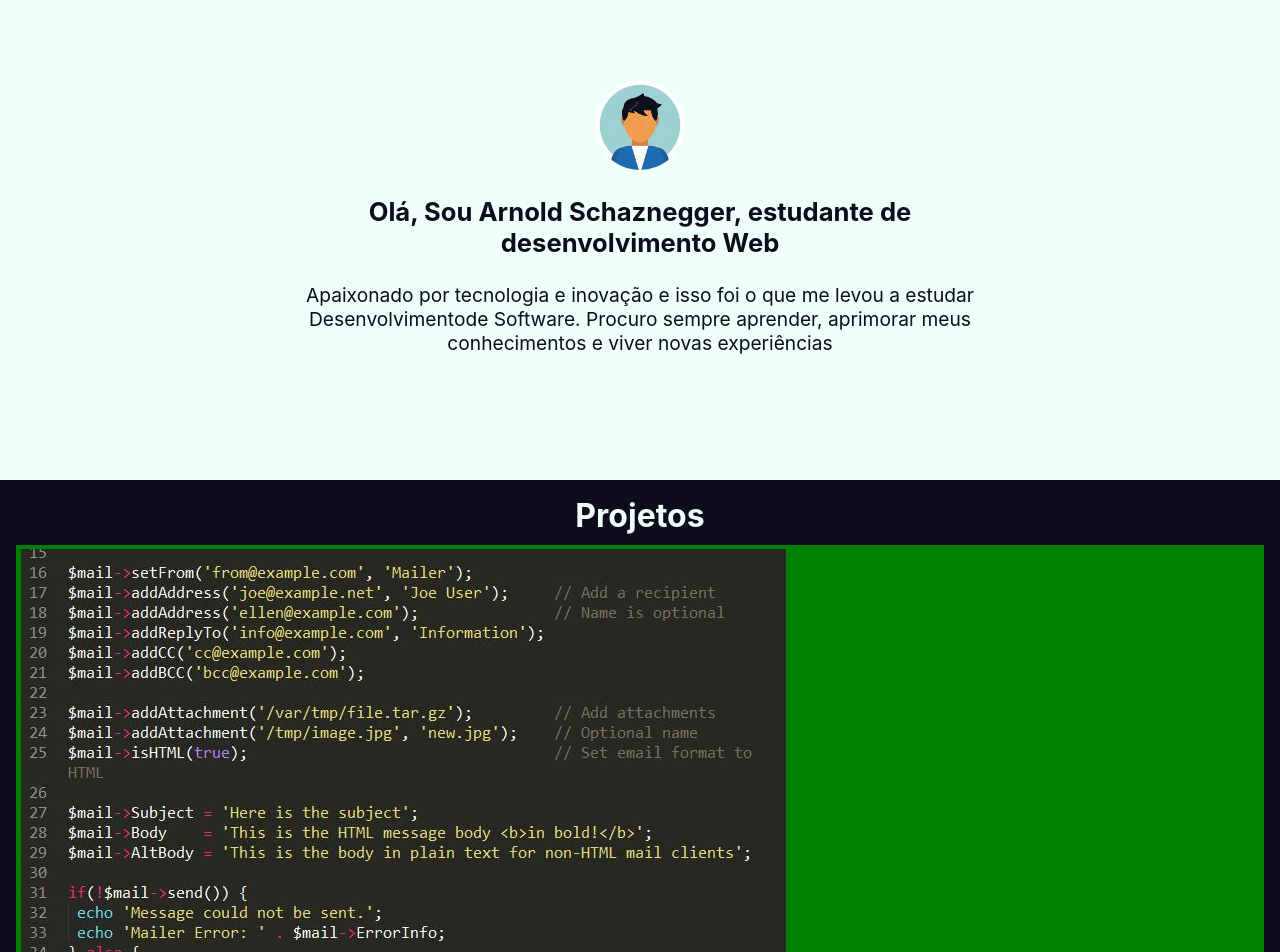
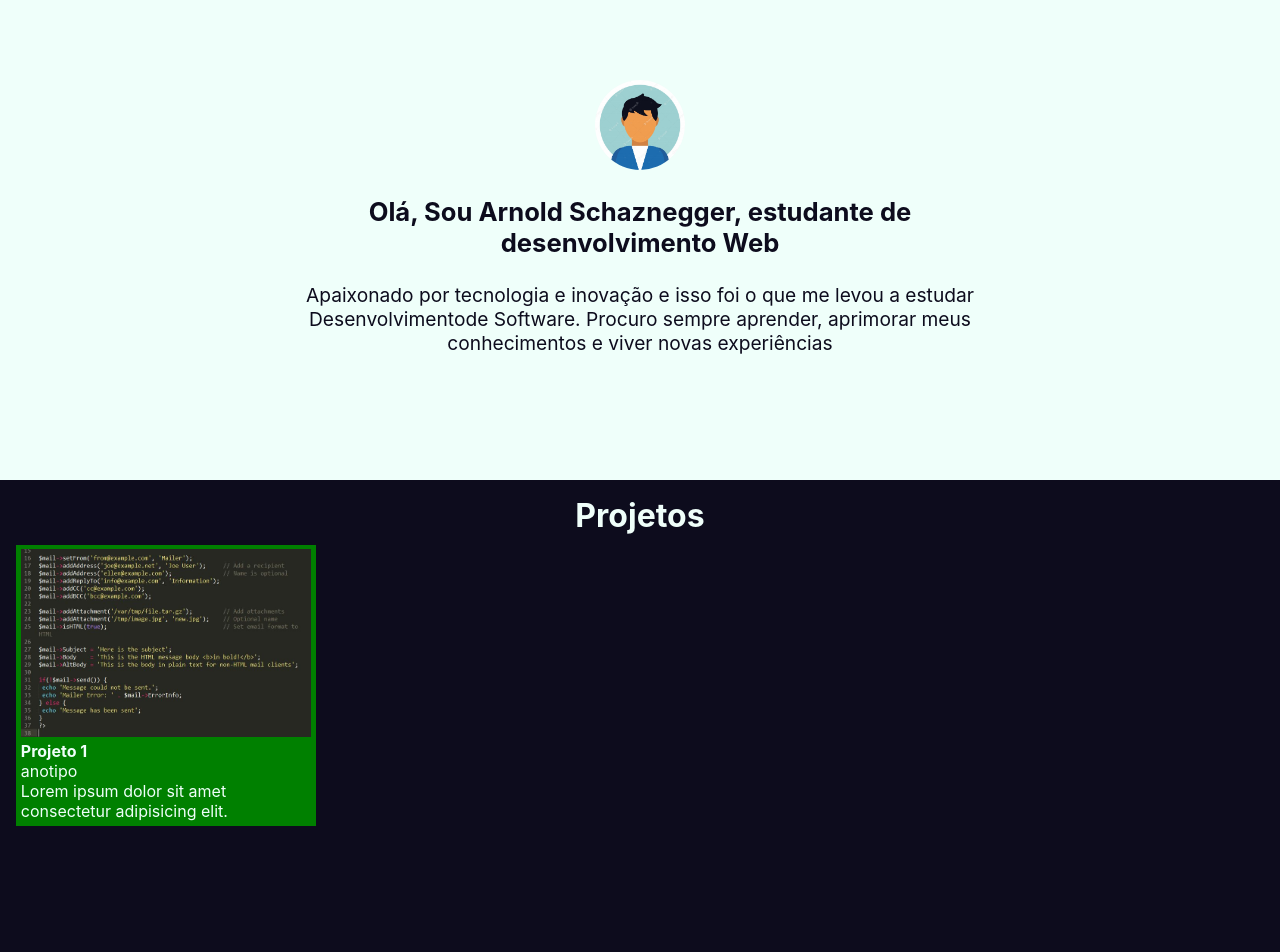
Before and after one commit to leo606/leo-portfolio, a React (Create React App) app: page / in a window 1280 px wide. Shown: the top 952 px of the page. After the commit the page ends 851 px from the top, so only its background shows below. Built offline with nearby package versions, Linux system fonts and the light colour scheme.

Commit message:
card desktop sizing

```diff
--- a/src/components/ProjectCard/ProjectCard.jsx
+++ b/src/components/ProjectCard/ProjectCard.jsx
@@ -5,7 +5,7 @@ import codeImage from '../../images/code.jpg';
 function ProjectCard() {
   return (
     <StyledProjectCard>
-      <section>
+      <div>
         <img src={codeImage} alt="code example" />
         <h4>Projeto 1</h4>
         <div>
@@ -15,7 +15,7 @@ function ProjectCard() {
         <p>
           Lorem ipsum dolor sit amet consectetur adipisicing elit.
         </p>
-      </section>
+      </div>
     </StyledProjectCard>
   );
 }
--- a/src/components/ProjectCard/ProjectCard.styled.jsx
+++ b/src/components/ProjectCard/ProjectCard.styled.jsx
@@ -1,6 +1,6 @@
 import styled from 'styled-components';
 
-const StyledProjectCard = styled.section`
+const StyledProjectCard = styled.div`
   background-color: green;
   padding: 0.3em;
   margin: 0.6em 0;
@@ -9,6 +9,10 @@ const StyledProjectCard = styled.section`
     max-width: 100%;
     margin: 0 auto;
   }
+
+  @media screen and (min-width:768px){
+    width: 300px;
+  }
 `;
 
 export default StyledProjectCard;
--- a/src/components/Projects/Projects.jsx
+++ b/src/components/Projects/Projects.jsx
@@ -7,7 +7,9 @@ function Projects() {
     <StyledProjects>
       <main>
         <h3>Projetos</h3>
-        <ProjectCard />
+        <section>
+          <ProjectCard />
+        </section>
       </main>
     </StyledProjects>
   );
--- a/src/components/Projects/Projects.styled.jsx
+++ b/src/components/Projects/Projects.styled.jsx
@@ -8,6 +8,11 @@ const StyledProjects = styled.section`
     font-size: 2em;
   }
 
+  @media screen and (min-width:768px){
+    section {
+      display: flex;
+    }
+  }
 `;
 
 export default StyledProjects;
```
